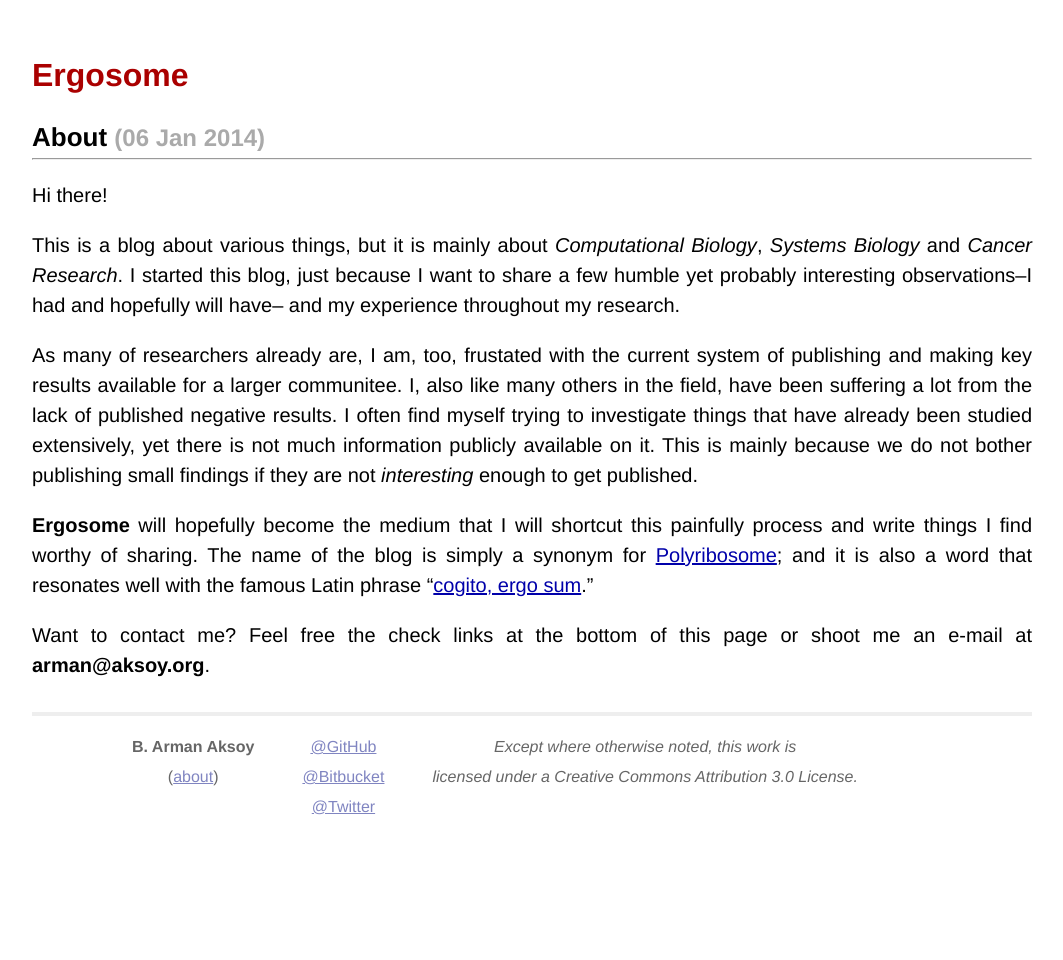
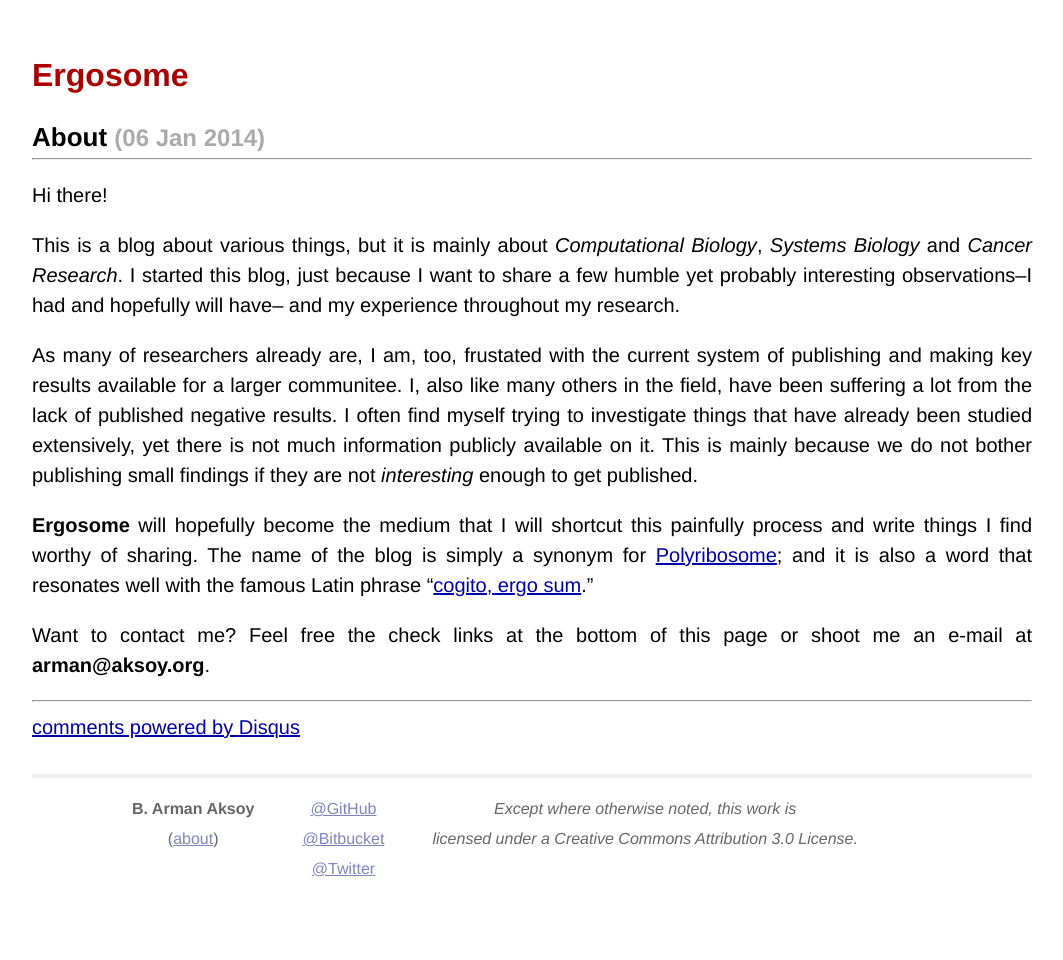
Before and after one commit to armish/ergosome, a Jekyll site: the page built from _posts/2014-01-06-about.markdown, in a window 1280 px wide. Shown: the whole page, without its empty margins (108-1171 px from the left). Built offline with Jekyll 4.4.1, drawn with Linux system fonts in a browser that asks for light colours; Markdown is read by kramdown in place of the engine named in the settings; comment, search, counter and statistics services are not loaded.

Commit message:
- added disqus-based comments.

```diff
--- a/_layouts/post.html
+++ b/_layouts/post.html
@@ -6,3 +6,20 @@
 <div class="post">
 {{ content }}
 </div>
+
+<hr/>
+
+<div class="comments">
+<div id="disqus_thread"></div>
+    <script type="text/javascript">
+        var disqus_shortname = 'ergosome';
+
+        (function() {
+            var dsq = document.createElement('script'); dsq.type = 'text/javascript'; dsq.async = true;
+            dsq.src = '//' + disqus_shortname + '.disqus.com/embed.js';
+            (document.getElementsByTagName('head')[0] || document.getElementsByTagName('body')[0]).appendChild(dsq);
+        })();
+    </script>
+    <noscript>Please enable JavaScript to view the <a href="http://disqus.com/?ref_noscript">comments powered by Disqus.</a></noscript>
+    <a href="http://disqus.com" class="dsq-brlink">comments powered by <span class="logo-disqus">Disqus</span></a>
+</div>
```
